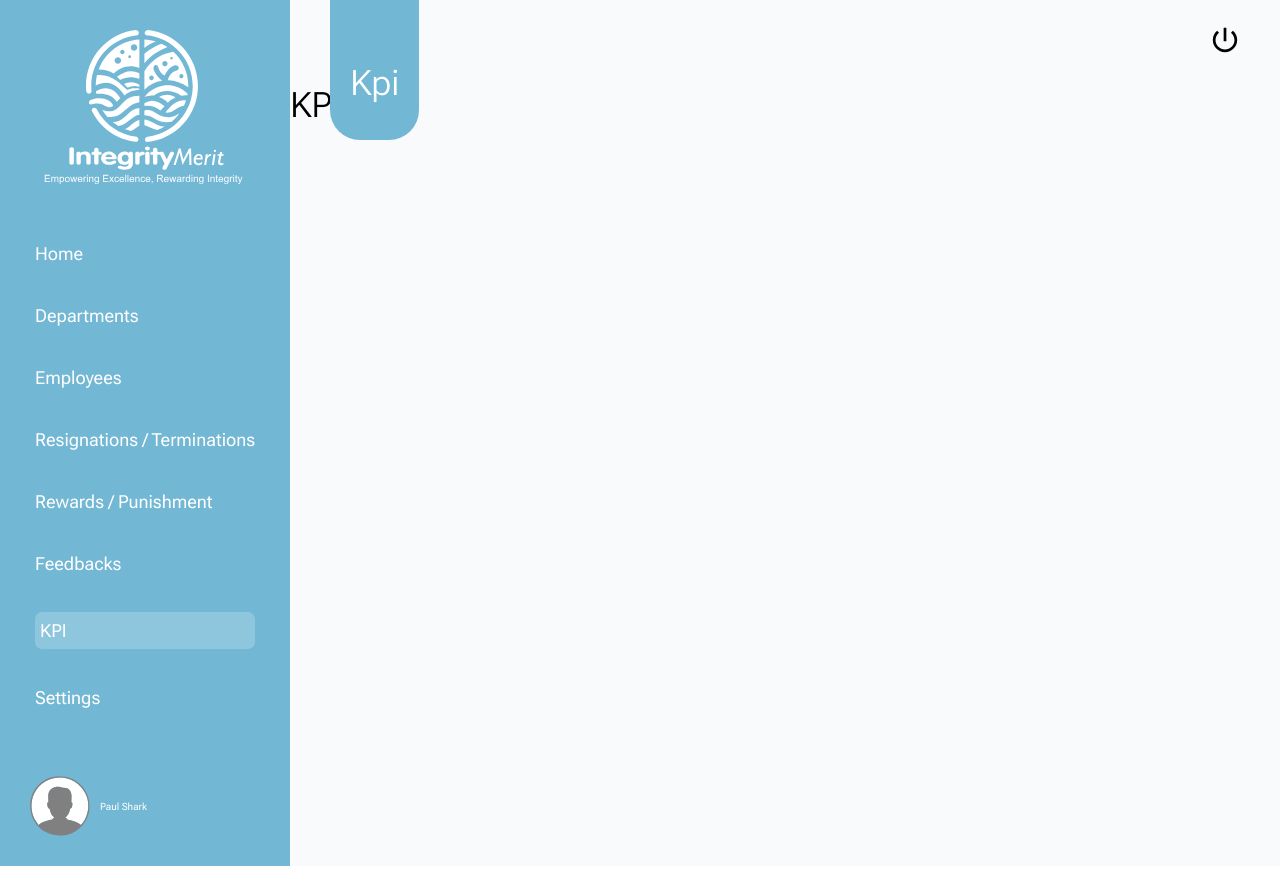
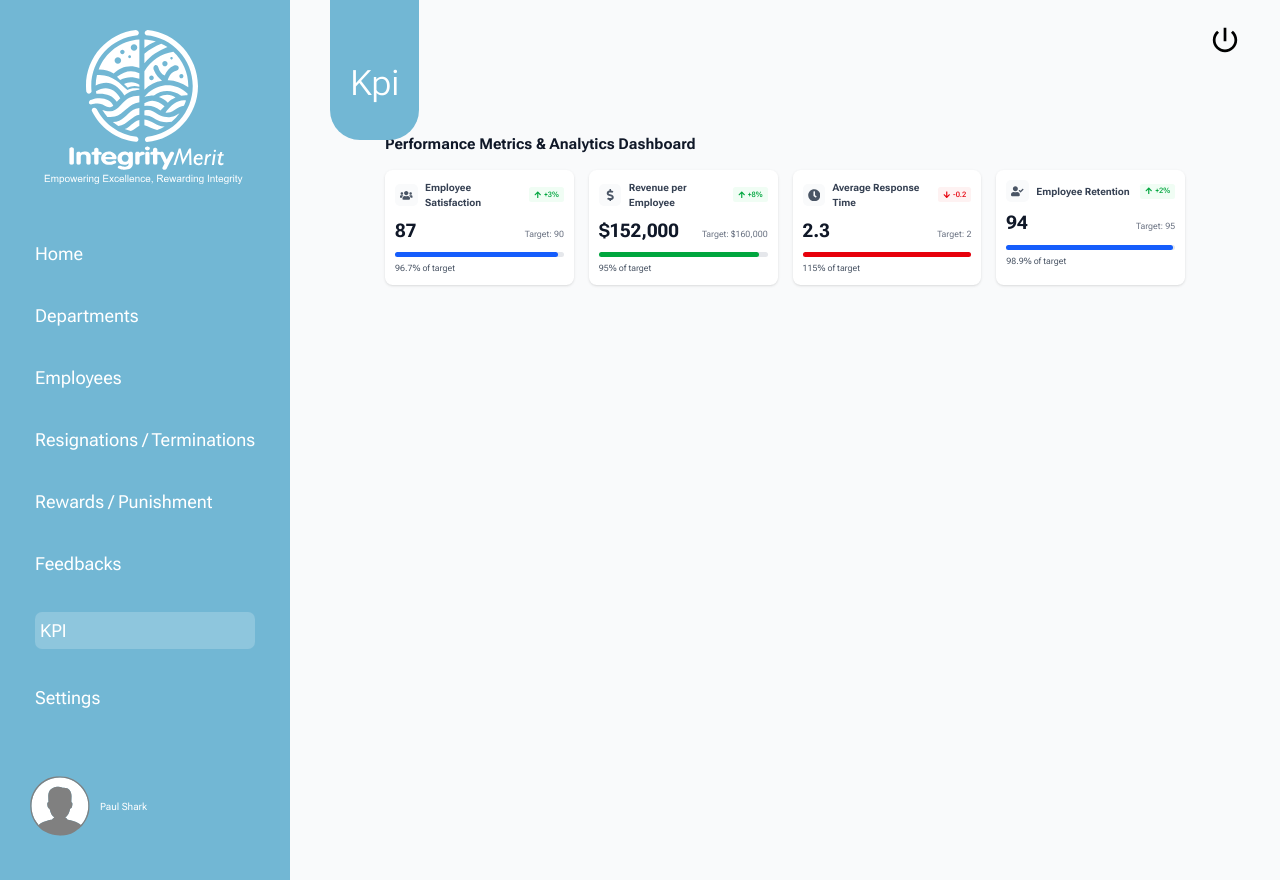
Before and after one commit to Amusah/Integrity-merit, a React (Vite) app: page /kpi in a window 1280 px wide. Built offline with nearby package versions, Linux system fonts and the light colour scheme; no server answers.

Commit message:
added KPIDashboard

```diff
--- /dev/null
+++ b/src/features/KPI/KPICard.jsx
@@ -0,0 +1,71 @@
+import React from 'react';
+import { FaArrowUp, FaArrowDown } from 'react-icons/fa';
+
+function KPICard({
+  icon: Icon,
+  title,
+  value,
+  target,
+  unit = '',
+  percentOfTarget,
+  trend = 'up', // "up" or "down"
+  trendValue,
+  progressColor = 'bg-blue-500',
+}) {
+  const isPositiveTrend = trend === 'up';
+  const TrendIcon = isPositiveTrend ? FaArrowUp : FaArrowDown;
+
+  return (
+    <div className="p-4 bg-white rounded-xl shadow hover:shadow-lg transition">
+      {/* Header */}
+      <div className="flex items-center justify-between mb-4">
+        {/* Icon + Title */}
+        <div className="flex items-center gap-3">
+          <div className="p-2 bg-gray-50 rounded-lg">
+            <Icon className="w-5 h-5 text-gray-600" />
+          </div>
+          <span className="text-m font-bold text-gray-700">{title}</span>
+        </div>
+
+        {/* Trend */}
+        <div
+          className={`flex items-center gap-1 px-2 py-1 rounded text-xs font-medium ${
+            isPositiveTrend
+              ? 'text-green-600 bg-green-50'
+              : 'text-red-600 bg-red-50'
+          }`}
+        >
+          <TrendIcon className="w-3 h-3" />
+          {trendValue}
+        </div>
+      </div>
+
+      {/* Value and Target */}
+      <div className="mb-4 flex items-baseline justify-between">
+        <div className="text-3xl font-bold text-gray-900">
+          {unit}
+          {value.toLocaleString()}
+        </div>
+        <div className="text-sm text-gray-500">
+          Target: {unit}
+          {target.toLocaleString()}
+        </div>
+      </div>
+
+      {/* Progress Bar */}
+      <div className="mb-2">
+        <div className="w-full bg-gray-200 rounded-full h-2">
+          <div
+            className={`h-2 rounded-full transition-all duration-300 ${progressColor}`}
+            style={{ width: `${Math.min(percentOfTarget, 100)}%` }}
+          ></div>
+        </div>
+      </div>
+
+      {/* Progress Text */}
+      <div className="text-sm text-gray-600">{percentOfTarget}% of target</div>
+    </div>
+  );
+}
+
+export default KPICard;
--- /dev/null
+++ b/src/features/KPI/KPIDashboard.jsx
@@ -0,0 +1,70 @@
+import React from 'react';
+import { FaUsers, FaDollarSign, FaClock, FaUserCheck } from 'react-icons/fa';
+import KPICard from './KPICard';
+
+function KPIDashboard() {
+  // metrics data
+  const metrics = [
+    {
+      icon: FaUsers,
+      title: 'Employee Satisfaction',
+      value: 87,
+      target: 90,
+      percentOfTarget: 96.7,
+      trend: 'up',
+      trendValue: '+3%',
+      progressColor: 'bg-blue-600',
+    },
+    {
+      icon: FaDollarSign,
+      title: 'Revenue per Employee',
+      value: 152000,
+      target: 160000,
+      unit: '$',
+      percentOfTarget: 95.0,
+      trend: 'up',
+      trendValue: '+8%',
+      progressColor: 'bg-green-600',
+    },
+    {
+      icon: FaClock,
+      title: 'Average Response Time',
+      value: 2.3,
+      target: 2,
+      unit: '',
+      percentOfTarget: 115.0,
+      trend: 'down',
+      trendValue: '-0.2',
+      progressColor: 'bg-red-600',
+    },
+    {
+      icon: FaUserCheck,
+      title: 'Employee Retention',
+      value: 94,
+      target: 95,
+      percentOfTarget: 98.9,
+      trend: 'up',
+      trendValue: '+2%',
+      progressColor: 'bg-blue-600',
+    },
+  ];
+
+  return (
+    <div className="p-6 bg-gray-50 min-h-screen">
+      <div className="max-w-7xl mx-auto">
+        <h1 className="text-2xl font-bold text-gray-900 mb-6">
+          Performance Metrics & Analytics Dashboard
+        </h1>
+
+        {/* map through kpicards */}
+        <div className="grid grid-cols-1 md:grid-cols-2 lg:grid-cols-4 gap-6">
+          {metrics.map((metric, index) => (
+            <KPICard key={index} {...metric} />
+          ))}
+        </div>
+      </div>
+    </div>
+  );
+}
+
+export default KPIDashboard;
--- a/src/pages/KPI.jsx
+++ b/src/pages/KPI.jsx
@@ -1,9 +1,12 @@
+import Container from '../components/Container';
+import KPIDashboard from '../features/KPI/KPIDashboard';
+
 function KPI() {
   return (
-    <h1>
-      KPI...
-    </h1>
-  )
+    <Container>
+      <KPIDashboard />
+    </Container>
+  );
 }
 
-export default KPI
+export default KPI;
```
Also changed, not shown: src/components/Container.jsx (+3 -7 lines).
